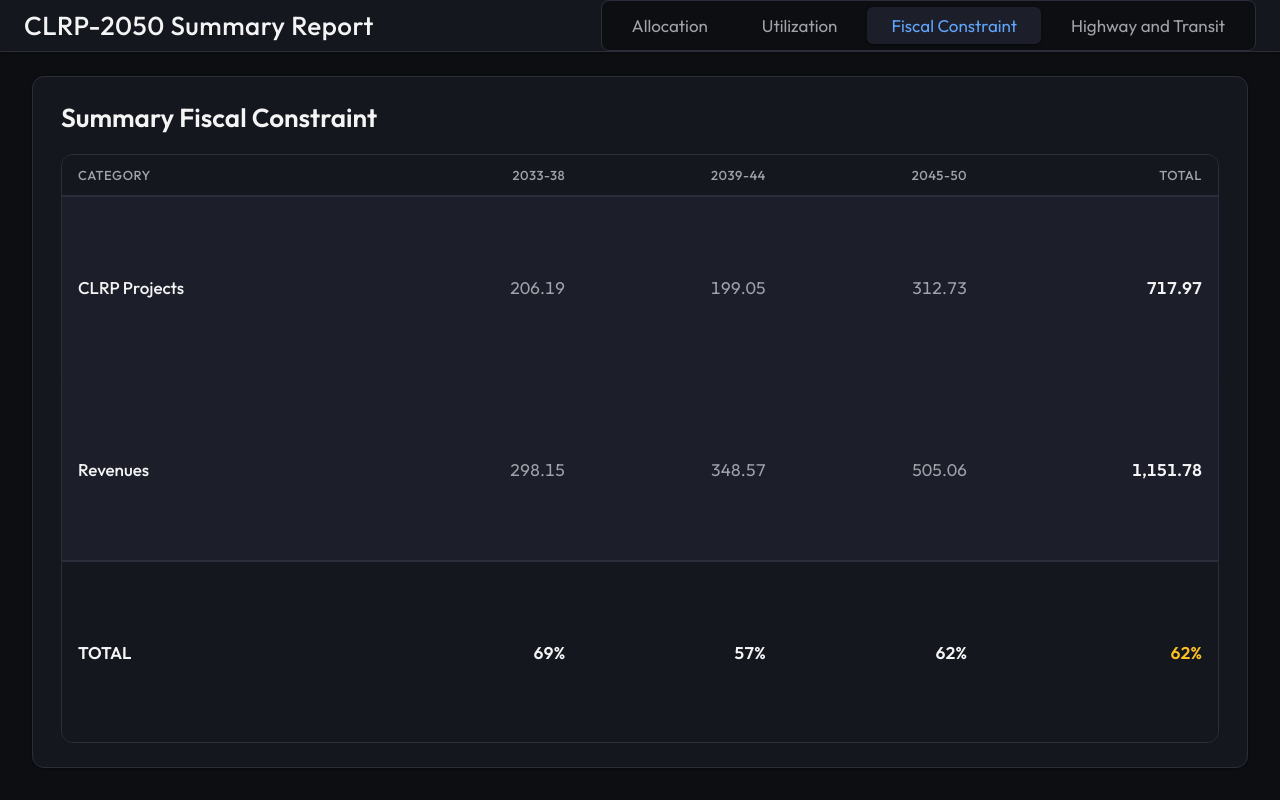
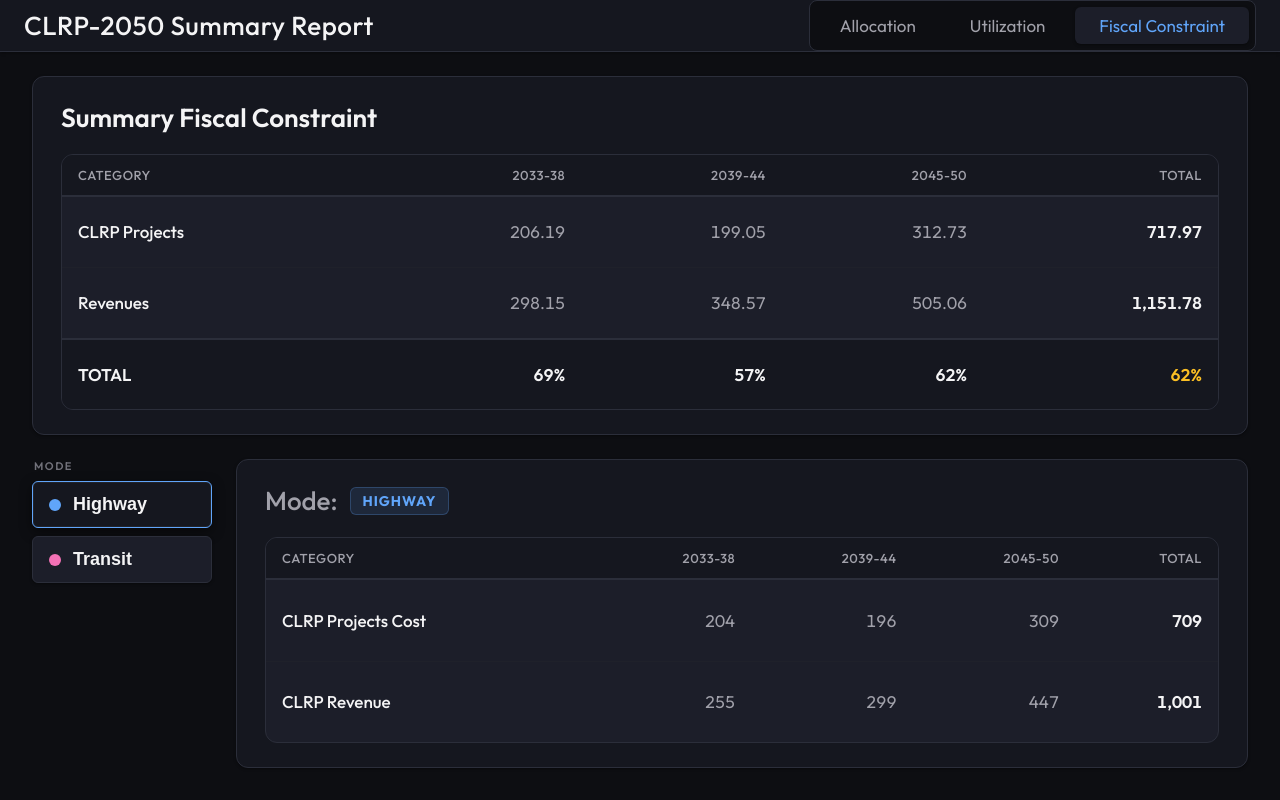
Before and after one commit to elishaadamu/Revenue_Forecast, a React (Vite) app: page / in a window 1280 px wide. Both pictures are taken after a click on the button "Fiscal Constraint". Built offline with nearby package versions, Linux system fonts and the light colour scheme.

Commit message:
refactor: consolidate fiscal constraint views into a single component with sidebar-driven modal switching

```diff
--- a/src/App.css
+++ b/src/App.css
@@ -140,7 +140,7 @@ body {
 
 /* Sidebar Styles */
 .pie-sidebar {
-  width: 100px;
+  width: 180px;
   flex-shrink: 0;
   display: flex;
   flex-direction: column;
@@ -168,10 +168,10 @@ body {
   background: var(--bg-card);
   border: 1px solid var(--border-color);
   border-radius: 6px;
-  padding: 6px 10px;
+  padding: 12px 16px;
   display: flex;
   align-items: center;
-  gap: 8px;
+  gap: 12px;
   cursor: pointer;
   transition: all 0.25s cubic-bezier(0.4, 0, 0.2, 1);
   text-align: left;
@@ -200,8 +200,8 @@ body {
 
 /* Indicators */
 .btn-indicator {
-  width: 10px;
-  height: 10px;
+  width: 12px;
+  height: 12px;
   border-radius: 50%;
   flex-shrink: 0;
 }
@@ -221,7 +221,7 @@ body {
 }
 
 .btn-title {
-  font-size: 17px;
+  font-size: 18px;
   font-weight: 600;
   color: var(--text-main);
 }
@@ -1039,7 +1039,7 @@ body {
   overflow: hidden;
 }
 
-.fiscal-tab-full {
+.fiscal-tab-combined {
   padding: 24px 32px 32px;
   max-width: 1600px;
   margin: 0 auto;
@@ -1047,31 +1047,67 @@ body {
   box-sizing: border-box;
   display: flex;
   flex-direction: column;
+  gap: 24px;
   flex: 1;
   height: calc(100% - 48px);
 }
 
-.fiscal-tab-sidebyside {
-  display: grid;
-  grid-template-columns: 1fr 1fr;
+.fiscal-breakdown-row {
+  display: flex;
+  flex-direction: row;
   gap: 24px;
-  padding: 24px 32px 32px;
-  max-width: 1600px;
-  margin: 0 auto;
+  align-items: stretch;
+  flex: 1;
+  height: 100%;
   width: 100%;
-  box-sizing: border-box;
-  flex: 1;
-  height: calc(100% - 48px);
 }
 
 @media (max-width: 1024px) {
-  .fiscal-tab-sidebyside {
-    grid-template-columns: 1fr;
+  .fiscal-tab-combined {
     padding: 16px 20px 20px;
     gap: 16px;
     height: auto;
     overflow-y: auto;
   }
+  .fiscal-breakdown-row {
+    flex-direction: column;
+    gap: 16px;
+    height: auto;
+  }
+}
+
+.fiscal-sidebar {
+  width: 180px;
+  flex-shrink: 0;
+  display: flex;
+  flex-direction: column;
+  gap: 8px;
+  position: sticky;
+  top: 8px;
+}
+
+.fiscal-content {
+  flex: 1;
+  min-width: 0;
+  display: flex;
+  flex-direction: column;
+  height: 100%;
+}
+
+.highway-dot {
+  background-color: #60a5fa;
+}
+
+.transit-dot {
+  background-color: #f472b6;
+}
+
+.sidebar-btn.active.btn-highway {
+  border-color: #60a5fa;
+}
+
+.sidebar-btn.active.btn-transit {
+  border-color: #f472b6;
 }
 
 .fiscal-section {
--- a/src/App.jsx
+++ b/src/App.jsx
@@ -584,12 +584,33 @@ function ReportTab() {
 }
 
 /* ============================================================
-   FiscalConstraintTab – Summary Fiscal Constraint View
+   FiscalConstraintTab – Summary Fiscal Constraint View + Modal tabs
    ============================================================ */
 function FiscalConstraintTab() {
+  const [activeSubTab, setActiveSubTab] = useState('highway');
+
+  const highwayData = {
+    cost: [204, 196, 309, 709],
+    revenue: [255, 299, 447, 1001],
+  };
+
+  const transitData = {
+    cost: [2.4, 2.9, 3.4, 8.6],
+    revenue: [43, 50, 58, 151],
+  };
+
+  const isHighway = activeSubTab === 'highway';
+  const activeModeData = isHighway ? highwayData : transitData;
+
+  const fmt = (v) => {
+    if (v === null || v === undefined) return '–';
+    return typeof v === 'number' ? v.toLocaleString('en-US') : v;
+  };
+
   return (
-    <div className="fiscal-tab-full">
-      <section className="fiscal-section">
+    <div className="fiscal-tab-combined">
+      {/* 1. Summary Fiscal Constraint (Top) */}
+      <section className="fiscal-section summary-section">
         <div className="fiscal-section-header">
           <h3 className="fiscal-section-title">Summary Fiscal Constraint</h3>
         </div>
@@ -631,39 +652,43 @@ function FiscalConstraintTab() {
           </table>
         </div>
       </section>
+
+      {/* 2. Mode Breakdown Sidebar & Table (Bottom) */}
+      <div className="fiscal-breakdown-row">
+        {/* Sidebar on the Left */}
+        <aside className="fiscal-sidebar">
+          <div className="sidebar-group-title">Mode</div>
+          <div className="sidebar-buttons">
+            <button
+              className={`sidebar-btn btn-highway ${isHighway ? 'active' : ''}`}
+              onClick={() => setActiveSubTab('highway')}
+            >
+              <span className="btn-indicator highway-dot"></span>
+              <span className="btn-title">Highway</span>
+            </button>
+
+            <button
+              className={`sidebar-btn btn-transit ${!isHighway ? 'active' : ''}`}
+              onClick={() => setActiveSubTab('transit')}
+            >
+              <span className="btn-indicator transit-dot"></span>
+              <span className="btn-title">Transit</span>
+            </button>
           </div>
-  );
-}
+        </aside>
 
-/* ============================================================
-   ModalConstraintTab – Highway & Transit Modal Constraint View
-   ============================================================ */
-function ModalConstraintTab() {
-  const highwayData = {
-    cost: [204, 196, 309, 709],
-    revenue: [255, 299, 447, 1001],
-  };
-
-  const transitData = {
-    cost: [2.4, 2.9, 3.4, 8.6],
-    revenue: [43, 50, 58, 151],
-  };
-
-  const fmt = (v) => {
-    if (v === null || v === undefined) return '–';
-    return typeof v === 'number' ? v.toLocaleString('en-US') : v;
-  };
-
-  return (
-    <div className="fiscal-tab-sidebyside">
-      {/* Highway Table */}
-      <section className="fiscal-section highway-section">
+        {/* Main Content Area on the Right */}
+        <div className="fiscal-content">
+          <section className={`fiscal-section ${activeSubTab}-section`}>
             <div className="fiscal-section-header">
               <h3 className="fiscal-section-title mode-title">
                 <span className="mode-label">Mode:</span>
-            <span className="mode-badge badge-highway">Highway</span>
+                <span className={`mode-badge badge-${activeSubTab}`}>
+                  {isHighway ? 'Highway' : 'Transit'}
+                </span>
               </h3>
             </div>
+
             <div className="fiscal-table-wrapper full-width">
               <table className="fiscal-table">
                 <thead>
@@ -678,61 +703,24 @@ function ModalConstraintTab() {
                 <tbody>
                   <tr>
                     <td className="metric-name">CLRP Projects Cost</td>
-                <td>{fmt(highwayData.cost[0])}</td>
-                <td>{fmt(highwayData.cost[1])}</td>
-                <td>{fmt(highwayData.cost[2])}</td>
-                <td className="total-highlight">{fmt(highwayData.cost[3])}</td>
+                    <td>{fmt(activeModeData.cost[0])}</td>
+                    <td>{fmt(activeModeData.cost[1])}</td>
+                    <td>{fmt(activeModeData.cost[2])}</td>
+                    <td className="total-highlight">{fmt(activeModeData.cost[3])}</td>
                   </tr>
                   <tr>
                     <td className="metric-name">CLRP Revenue</td>
-                <td>{fmt(highwayData.revenue[0])}</td>
-                <td>{fmt(highwayData.revenue[1])}</td>
-                <td>{fmt(highwayData.revenue[2])}</td>
-                <td className="total-highlight">{fmt(highwayData.revenue[3])}</td>
+                    <td>{fmt(activeModeData.revenue[0])}</td>
+                    <td>{fmt(activeModeData.revenue[1])}</td>
+                    <td>{fmt(activeModeData.revenue[2])}</td>
+                    <td className="total-highlight">{fmt(activeModeData.revenue[3])}</td>
                   </tr>
                 </tbody>
               </table>
             </div>
           </section>
-
-      {/* Transit Table */}
-      <section className="fiscal-section transit-section">
-        <div className="fiscal-section-header">
-          <h3 className="fiscal-section-title mode-title">
-            <span className="mode-label">Mode:</span>
-            <span className="mode-badge badge-transit">Transit</span>
-          </h3>
         </div>
-        <div className="fiscal-table-wrapper full-width">
-          <table className="fiscal-table">
-            <thead>
-              <tr>
-                <th>Category</th>
-                <th>2033-38</th>
-                <th>2039-44</th>
-                <th>2045-50</th>
-                <th>TOTAL</th>
-              </tr>
-            </thead>
-            <tbody>
-              <tr>
-                <td className="metric-name">CLRP Projects Cost</td>
-                <td>{fmt(transitData.cost[0])}</td>
-                <td>{fmt(transitData.cost[1])}</td>
-                <td>{fmt(transitData.cost[2])}</td>
-                <td className="total-highlight">{fmt(transitData.cost[3])}</td>
-              </tr>
-              <tr>
-                <td className="metric-name">CLRP Revenue</td>
-                <td>{fmt(transitData.revenue[0])}</td>
-                <td>{fmt(transitData.revenue[1])}</td>
-                <td>{fmt(transitData.revenue[2])}</td>
-                <td className="total-highlight">{fmt(transitData.revenue[3])}</td>
-              </tr>
-            </tbody>
-          </table>
       </div>
-      </section>
     </div>
   );
 }
@@ -772,13 +760,6 @@ function App() {
           >
             Fiscal Constraint
           </button>
-          <button
-            id="tab-modal"
-            className={`nav-tab ${activeTab === 'modal' ? 'nav-tab-active' : ''}`}
-            onClick={() => setActiveTab('modal')}
-          >
-            Highway and Transit
-          </button>
         </div>
       </nav>
 
@@ -800,12 +781,6 @@ function App() {
           <FiscalConstraintTab />
         </main>
       )}
-
-      {activeTab === 'modal' && (
-        <main className="app-container fiscal-container">
-          <ModalConstraintTab />
-        </main>
-      )}
     </div>
   );
 }
```
Lines whose indentation alone changed are shown as unchanged.
